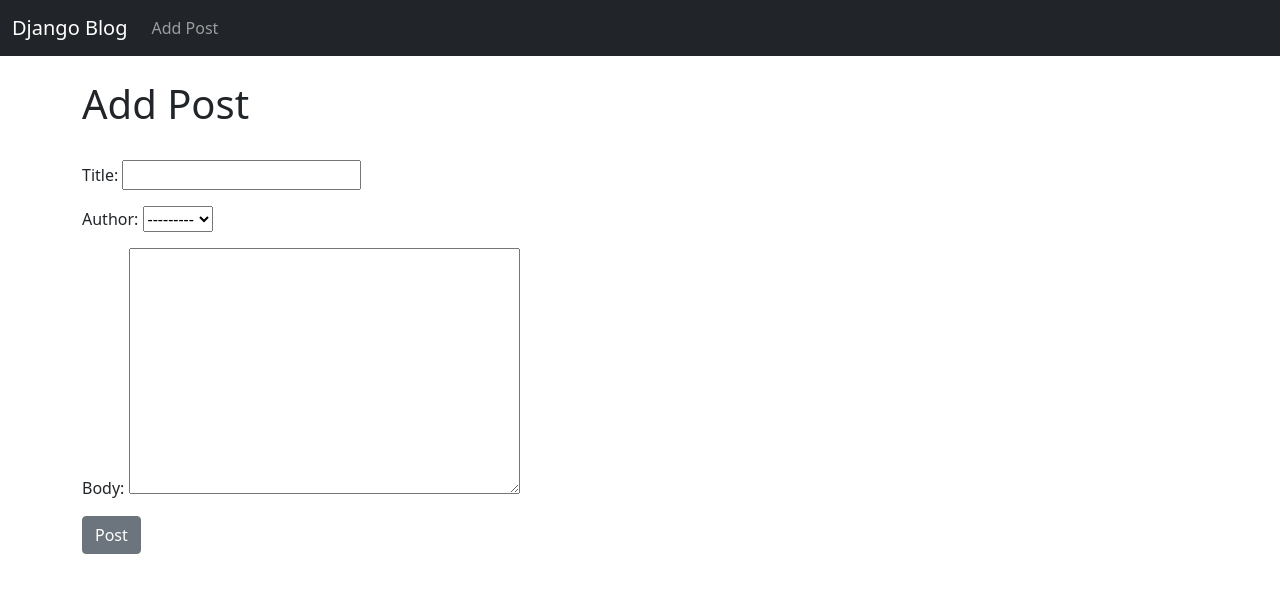
After one commit to trigg8/Django_Blog, a Django app: page /add_post/ in a window 1280 px wide. The commit adds this page. Shown: the top 593 px of the page. Run offline with Django 4.2, Linux system fonts and the light colour scheme; data comes from the database, SQL or seed files in the repository; both versions use the stored data as it was before the commit.

Commit message:
added add post page

```diff
--- a/theblog/models.py
+++ b/theblog/models.py
@@ -1,11 +1,14 @@
 from django.db import models
 from django.contrib.auth.models import User
+from django.urls import reverse
 
 class Post(models.Model):
     title = models.CharField(max_length=255)
-    title_tag = models.CharField(max_length=255, default="Django Blog")
     author = models.ForeignKey(User, on_delete=models.CASCADE)
     body = models.TextField()
 
     def __str__(self):
         return self.title + ' | ' + str(self.author)
+
+    def get_absolute_url(self):
+        return reverse('article-detail', args=(str(self.id)))
--- /dev/null
+++ b/theblog/templates/add_post.html
@@ -0,0 +1,19 @@
+{% extends 'base.html' %}
+
+{% block title%}
+    Add Post
+{% endblock %}
+
+
+{% block content %}
+
+<h1>Add Post</h1>
+<br>
+<form method="POST">
+    {% csrf_token %}
+    {{ form.as_p }}
+    <button class="btn btn-secondary">Post</button>
+</form>
+
+
+{% endblock %}
--- a/theblog/templates/article_details.html
+++ b/theblog/templates/article_details.html
@@ -1,6 +1,6 @@
 {% extends 'base.html' %}
 {% block title %}
-    {{ post.title_tag }}
+    Blog Post: {{ post.title }}
 {% endblock %}
 
 {% block content %}
--- a/theblog/templates/base.html
+++ b/theblog/templates/base.html
@@ -23,31 +23,10 @@
           </button>
           <div class="collapse navbar-collapse" id="navbarSupportedContent">
             <ul class="navbar-nav me-auto mb-2 mb-lg-0">
-              <!--<li class="nav-item">
-                <a class="nav-link active" aria-current="page" href="#">Home</a>
-              </li>-->
               <li class="nav-item">
-                <a class="nav-link" href="#">Link</a>
+                <a class="nav-link" href="{% url 'add_post' %}">Add Post</a>
               </li>
-              <!--<li class="nav-item dropdown">
-                <a class="nav-link dropdown-toggle" href="#" id="navbarDropdown" role="button" data-bs-toggle="dropdown" aria-expanded="false">
-                  Dropdown
-                </a>
-                <ul class="dropdown-menu" aria-labelledby="navbarDropdown">
-                  <li><a class="dropdown-item" href="#">Action</a></li>
-                  <li><a class="dropdown-item" href="#">Another action</a></li>
-                  <li><hr class="dropdown-divider"></li>
-                  <li><a class="dropdown-item" href="#">Something else here</a></li>
-                </ul>
-              </li>
-              <li class="nav-item">
-                <a class="nav-link disabled">Disabled</a>
-              </li>-->
             </ul>
-            <!--<form class="d-flex">
-              <input class="form-control me-2" type="search" placeholder="Search" aria-label="Search">
-              <button class="btn btn-outline-success" type="submit">Search</button>
-            </form>-->
           </div>
         </div>
       </nav>
--- a/theblog/urls.py
+++ b/theblog/urls.py
@@ -1,8 +1,9 @@
 from django.urls import path
-from .views import HomeView, ArticleDetailView
+from .views import AddPostView, HomeView, ArticleDetailView
 
 urlpatterns = [
     #path('', views.home, name='home'),
     path('', HomeView.as_view(), name= "home"),
-    path('article/<int:pk>', ArticleDetailView.as_view(), name='article-detail')
+    path('article/<int:pk>', ArticleDetailView.as_view(), name='article-detail'),
+    path('add_post/', AddPostView.as_view(), name='add_post'),
 ]
--- a/theblog/views.py
+++ b/theblog/views.py
@@ -1,5 +1,5 @@
 from django.shortcuts import render
-from django.views.generic import ListView, DetailView
+from django.views.generic import ListView, DetailView,CreateView
 from .models import Post
 
 #def home(request):
@@ -12,3 +12,9 @@ class HomeView(ListView):
 class ArticleDetailView(DetailView):
     model = Post
     template_name = 'article_details.html'
+
+class AddPostView(CreateView):
+    model = Post
+    template_name = 'add_post.html'
+    fields = '__all__'
+    #fields = ('title', 'body')
```
Also changed, not shown: db.sqlite3, theblog/migrations/0003_remove_post_title_tag.py (added).
